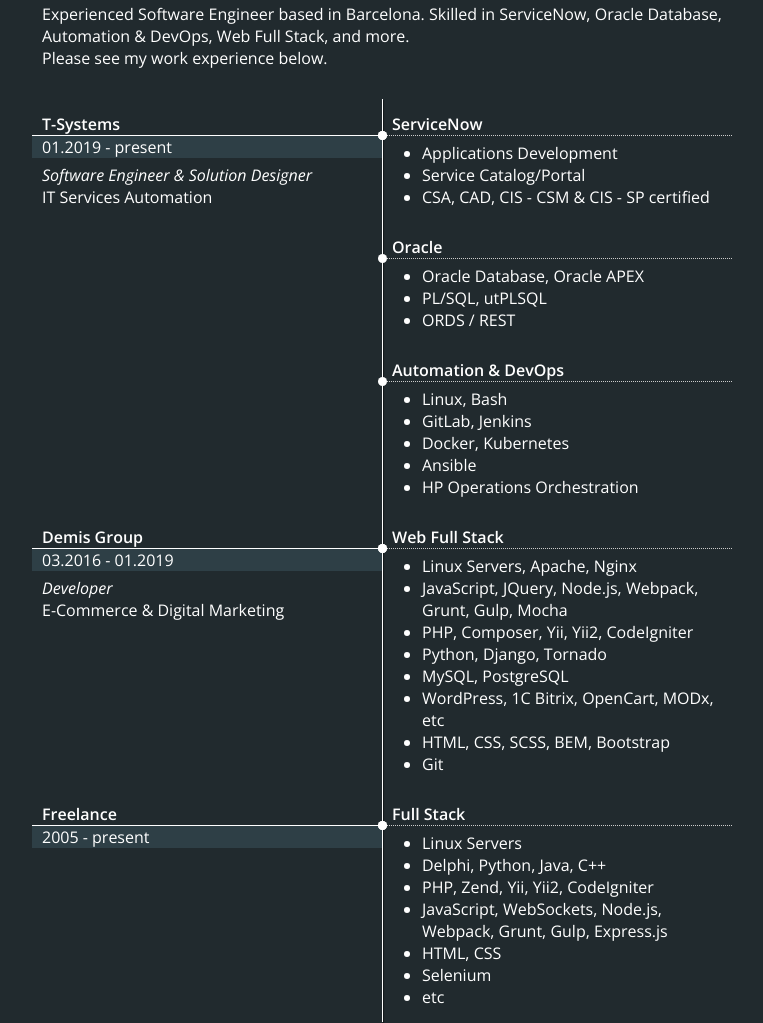
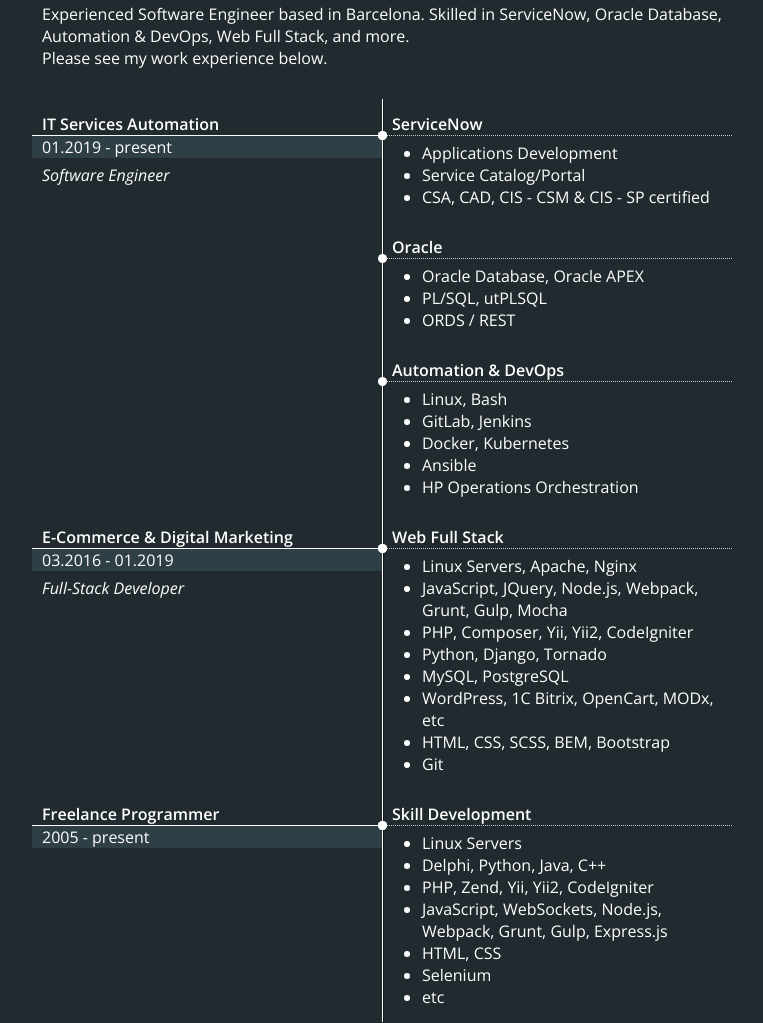
Before and after one commit to DmitryM/dmitrii.github.io, a plain HTML site: page index.html in a window 1280 px wide. Shown: the part 215-1238 px from the top of the page, without its empty margins (258-1021 px from the left). Drawn offline with nearby package versions, Linux system fonts and the light colour scheme.

Commit message:
Update index.html

```diff
--- a/index.html
+++ b/index.html
@@ -187,10 +187,9 @@
   </section>
   <section class="resume">
     <div class="resume__block resume__block_type_experience">
-      <p class="resume__item resume__item_type_title">T-Systems</p>
+      <p class="resume__item resume__item_type_title">IT Services Automation</p>
       <p class="resume__item resume__item_type_period">01.2019 - present</p>
-      <p class="resume__item resume__item_type_position">Software Engineer & Solution Designer</p>
-      <p class="resume__item">IT Services Automation</p>
+      <p class="resume__item resume__item_type_position">Software Engineer</p>
     </div>
     <div class="resume__block resume__block_type_skill">
       <p class="resume__item resume__item_type_title">ServiceNow</p>
@@ -219,10 +218,9 @@
       </ul>
     </div>
     <div class="resume__block resume__block_type_experience">
-      <p class="resume__item resume__item_type_title">Demis Group</p>
+      <p class="resume__item resume__item_type_title">E-Commerce & Digital Marketing</p>
       <p class="resume__item resume__item_type_period">03.2016 - 01.2019</p>
-      <p class="resume__item resume__item_type_position">Developer</p>
-      <p class="resume__item">E-Commerce & Digital Marketing</p>
+      <p class="resume__item resume__item_type_position">Full-Stack Developer</p>
     </div>
     <div class="resume__block resume__block_type_skill">
       <p class="resume__item resume__item_type_title">Web Full Stack</p>
@@ -238,11 +236,11 @@
       </ul>
     </div>
     <div class="resume__block resume__block_type_experience">
-      <p class="resume__item resume__item_type_title">Freelance</p>
+      <p class="resume__item resume__item_type_title">Freelance Programmer</p>
       <p class="resume__item resume__item_type_period">2005 - present</p>
     </div>
     <div class="resume__block resume__block_type_skill">
-      <p class="resume__item resume__item_type_title">Full Stack</p>
+      <p class="resume__item resume__item_type_title">Skill Development</p>
       <ul class="resume__item resume__item_type_list">
         <li>Linux Servers</li>
         <li>Delphi, Python, Java, C++</li>
```
